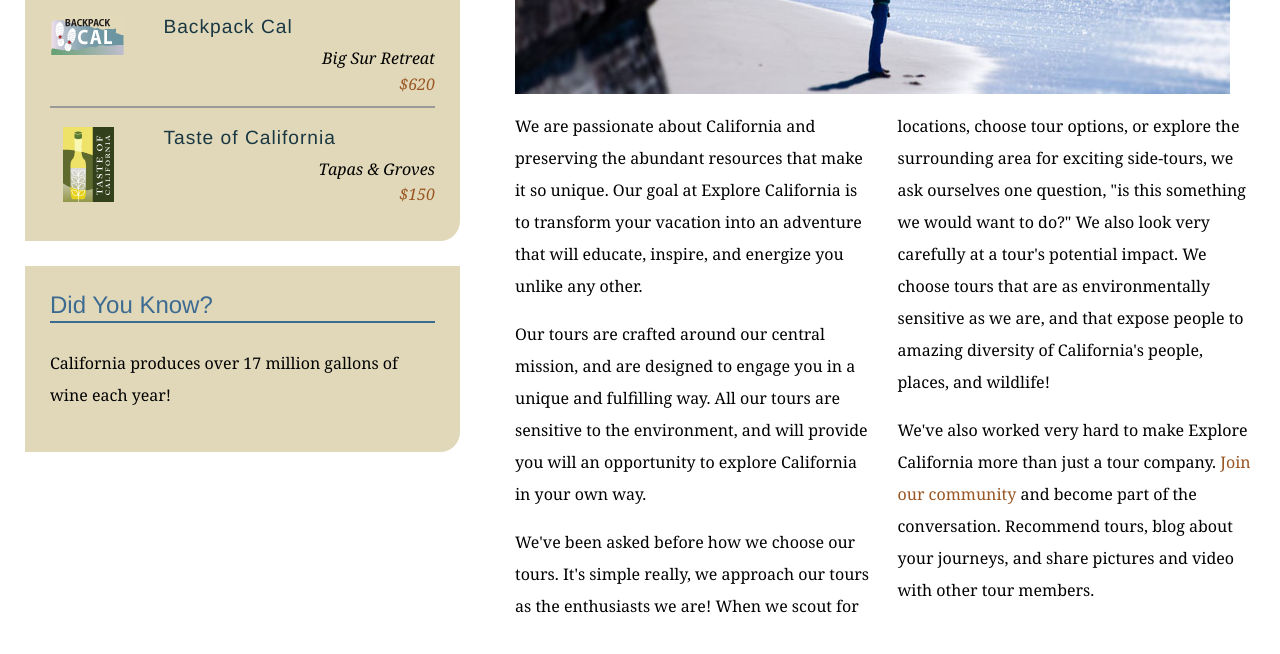
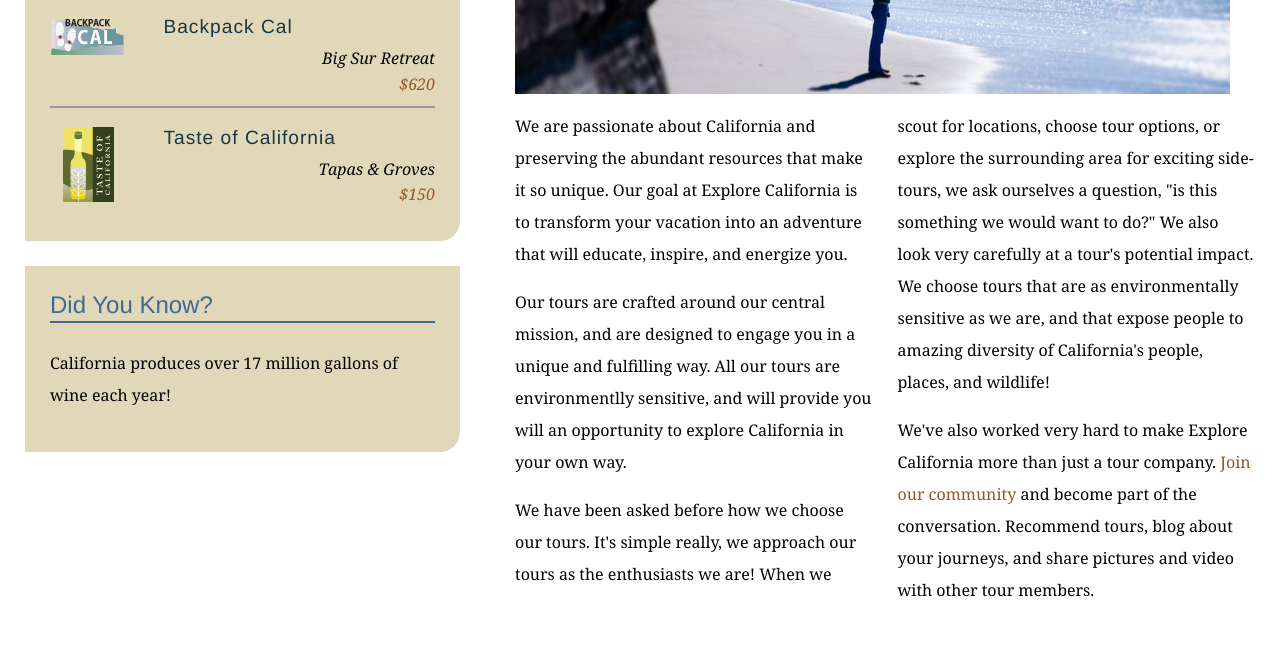
Before and after one commit to rtikkire/explore_california, a plain HTML site: page mission.html in a window 1280 px wide. Shown: the part 590-1244 px from the top of the page. Drawn offline with Linux system fonts and the light colour scheme.

Commit message:
Text edits on mission page

```diff
--- a/mission.html
+++ b/mission.html
@@ -62,9 +62,9 @@
           <h1>Who we are</h1>
           <img src="assets/images/mission_look.jpg" alt="Looking out at the Pacific" class="articleImage" />
           <div class="multiCol">
-            <p>We are passionate about California and preserving the abundant resources that make it so unique. Our goal at Explore California is to transform your vacation into an adventure that will educate, inspire, and energize you unlike any other.</p>
-            <p>Our tours are crafted around our central mission, and are designed to engage you in a unique and fulfilling way. All our tours are sensitive to the environment, and will provide you will an opportunity to explore California in your own way.</p>
-            <p>We've been asked before how we choose our tours. It's simple really, we approach our tours as the enthusiasts we are! When we scout for locations, choose tour options, or explore the surrounding area for exciting side-tours, we ask ourselves one question, &quot;is this something we would want to do?&quot; We also look very carefully at a tour's potential impact. We choose tours that are as environmentally sensitive as we are, and that expose people to amazing diversity of California's people, places, and wildlife!</p>
+            <p>We are passionate about California and preserving the abundant resources that make it so unique. Our goal at Explore California is to transform your vacation into an adventure that will educate, inspire, and energize you.</p>
+            <p>Our tours are crafted around our central mission, and are designed to engage you in a unique and fulfilling way. All our tours are environmentlly sensitive, and will provide you will an opportunity to explore California in your own way.</p>
+            <p>We have been asked before how we choose our tours. It's simple really, we approach our tours as the enthusiasts we are! When we scout for locations, choose tour options, or explore the surrounding area for exciting side-tours, we ask ourselves a question, &quot;is this something we would want to do?&quot; We also look very carefully at a tour's potential impact. We choose tours that are as environmentally sensitive as we are, and that expose people to amazing diversity of California's people, places, and wildlife!</p>
             <p>We've also worked very hard to make Explore California more than just a tour company. <a href="explorers/join.html">Join our community</a> and become part of the conversation. Recommend tours, blog about your journeys, and share pictures and video with other tour members.</p>
           </div>
         </div>
```
